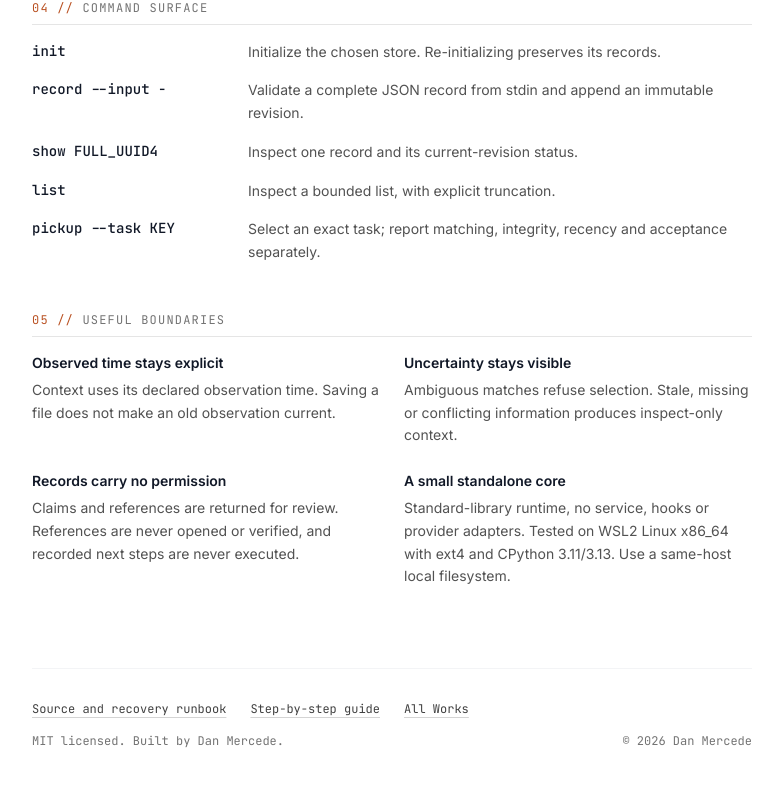
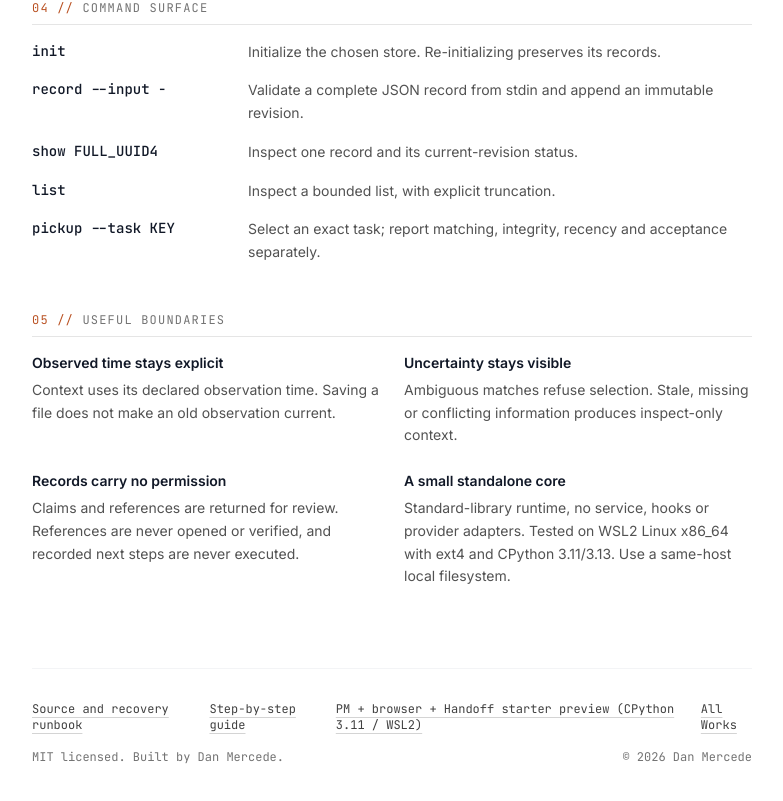
Before and after one commit to OrionArchitekton/orion-handoff-site, a React (Vite) app: page / in a window 1280 px wide. Shown: the part 1428-2229 px from the top of the page, without its empty margins (248-1031 px from the left). Built offline with nearby package versions, Linux system fonts and the light colour scheme.

Commit message:
Link the combined starter preview from Orion Handoff Works (#9)

```diff
--- a/constants.ts
+++ b/constants.ts
@@ -57,6 +57,7 @@ export const PRODUCT_DATA: ProductData = {
   links: [
     {label:'Source and recovery runbook', url:GITHUB},
     {label:'Step-by-step guide', url:GUIDE},
+    {label:'PM + browser + Handoff starter preview (CPython 3.11 / WSL2)', url:'https://www.danmercede.com/guides/continue-agent-tasks-with-orion-starter'},
     {label:'All Works', url:'https://www.danmercede.com/works'},
   ],
   footerNote:'MIT licensed. Built by Dan Mercede.',
```
